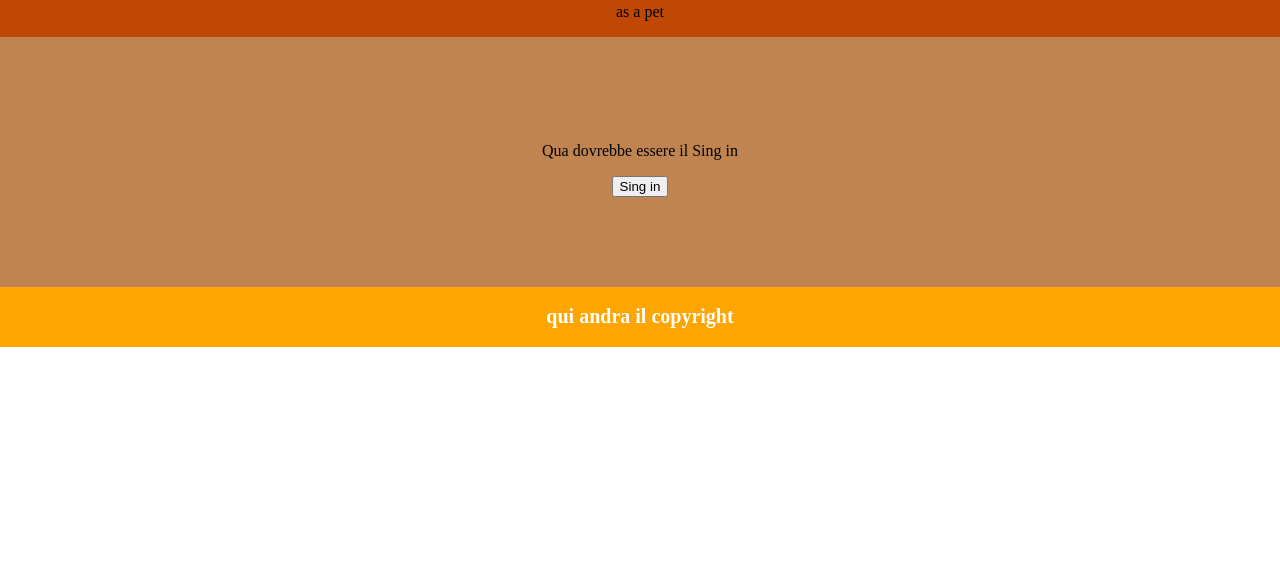
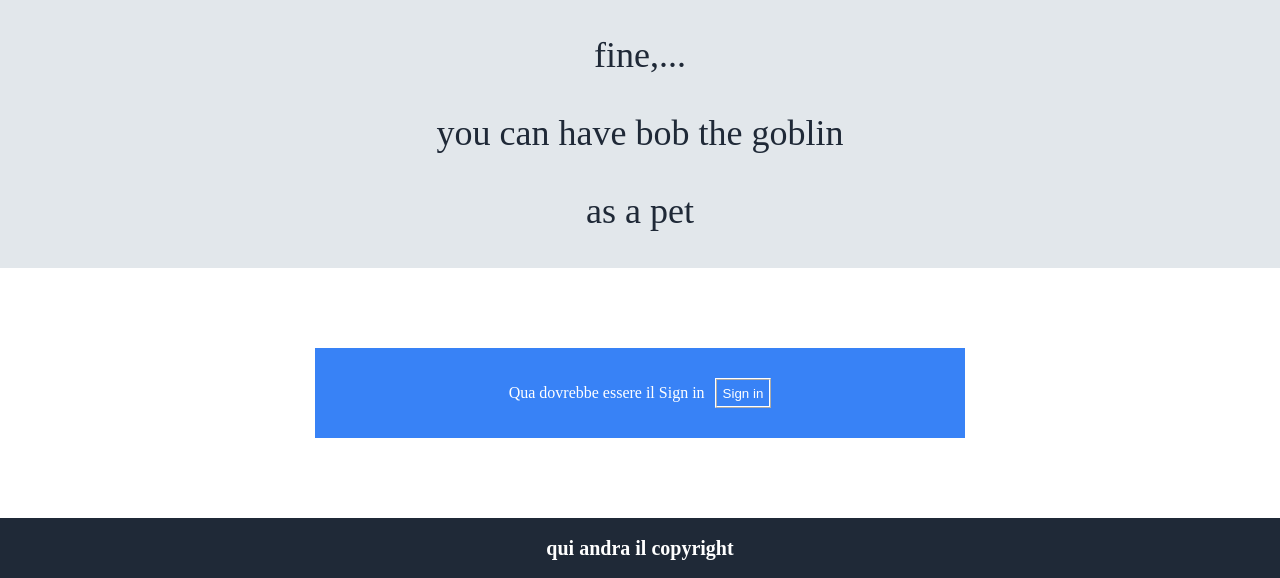
Before and after one commit to Rosikone/Project-Landing-Page, a plain HTML site: page index.html in a window 1280 px wide. Shown: the part 705-1283 px from the top of the page. Before the commit the page ends 1052 px from the top, so only its background shows below. Drawn offline with Linux system fonts and the light colour scheme.

Commit message:
Sviluppo stile del pulsante di sign up e cambio dei colori della pagina

```diff
--- a/index.html
+++ b/index.html
@@ -62,9 +62,11 @@
 
     </div>
 
-    <div class="info">
-            <p>Qua dovrebbe essere il Sing in</p>
-            <button>Sing in</button>
+    <div class="login">
+        <div class="log">
+            <p>Qua dovrebbe essere il Sign in</p>
+            <button class="buttom">Sign in</button>
+        </div>
     </div>
 
     <div class="estremi">
--- a/style.css
+++ b/style.css
@@ -7,11 +7,13 @@ body
 }
 
 
+
+
 .estremi
 {
     display: flex;
     flex-direction: row;
-    background-color: orange;
+    background-color: #1f2937;
     font-size: 10px;
     height: 60px;
     justify-content: center;
@@ -27,7 +29,7 @@ body
 .intro
 {
     color:aliceblue;
-    background-color: #591F0A; /*#8C2A14*/
+    background-color: #1f2937; /*#8C2A14*/
     display: flex;
     flex-direction: row;
     justify-content: center;
@@ -44,7 +46,40 @@ body
     justify-content: center;
     flex: 1 2 1;
     height: 250px;
-    background-color: #BF8450;  /*#BF8450*/
+     /*#BF8450*/
+}
+
+.login
+{
+    border-style:unset;
+    gap: 1rem;
+    display: flex;
+    align-items: center;
+    flex-direction: row;
+    justify-content: center;
+    flex: 1 2 1;
+    height: 250px;
+}
+
+.log
+{
+    color:#fff;
+    display: flex;
+    justify-content: center;
+    align-items: center;
+    width: 650px;
+    height: 90px;
+    gap: 10px;
+    background-color: #3882f6;
+}
+
+.buttom
+{
+    height: 30px;
+    color:#fff;
+    border-style: ridge;
+    border-color: #fff;
+    background-color: #3882f6;
 }
 
 .prova{
@@ -56,11 +91,16 @@ body
     font-size: auto;
 }
 
+a:link
+{
+    text-decoration: underline;
+    color: #E2E7EB;
+}
+
 .item{
-
     font-size: medium;
     flex:1;
-
+    color:white;
     flex-direction: row;
     justify-content: center;
 }
@@ -74,16 +114,19 @@ body
 }
 
 .quota{
+    color: #1f2937;
+    font-size: 36px;
+    font-family: italic;
     text-align: center;
     flex:1;
     align-items: center;
-    background-color: #BF4904; /*BF4904*/
+    background-color: #E2E7EB; /*BF4904*/
 }
 
 .imaggine
 {
     background-color: white;
     border-style: ridge;
-    border-color: #101E26;
+    border-color: #3882f6;
     width: 85px;
 }
```
